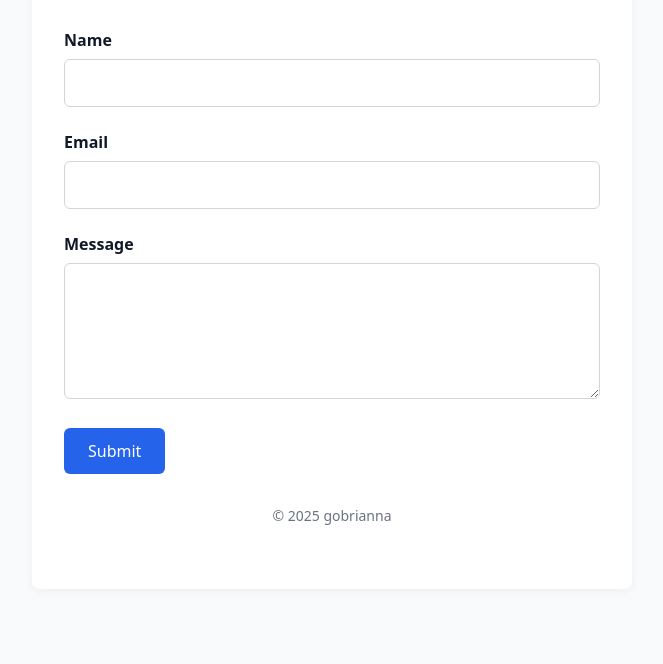
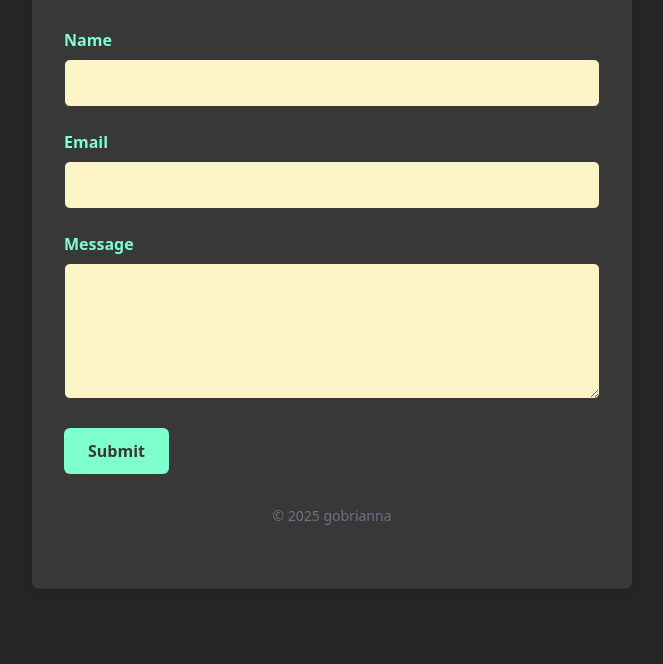
Before and after one commit to gobrianna/contact-form, a website: page public/index.html in a window 1280 px wide. Shown: the part 136-800 px from the top of the page, without its empty margins (308-971 px from the left). Drawn offline with Linux system fonts and the light colour scheme.

Commit message:
style: swap light ui for dark ui theme

```diff
--- a/public/index.html
+++ b/public/index.html
@@ -3,7 +3,7 @@
   <head>
     <meta charset="UTF-8" />
     <meta name="viewport" content="width=device-width, initial-scale=1.0" />
-    <title>Contact Form</title>
+    <title>Contact Us</title>
     <link rel="stylesheet" href="../src/style.css" />
   </head>
 
--- a/src/style.css
+++ b/src/style.css
@@ -6,7 +6,7 @@
 }
 
 body {
-  background: #f9fafb;
+  background: #252525;
   color: #111827;
   padding: 2rem;
 }
@@ -14,7 +14,7 @@ body {
 .container {
   max-width: 600px;
   margin: 0 auto;
-  background: #fff;
+  background: #383838;
   padding: 2rem;
   border-radius: 0.5rem;
   box-shadow: 0 2px 10px rgba(0, 0, 0, 0.05);
@@ -23,6 +23,7 @@ body {
 h1 {
   font-size: 1.8rem;
   margin-bottom: 0.5rem;
+  color: #7fffcd;
 }
 
 p {
@@ -37,6 +38,7 @@ p {
 label {
   display: block;
   margin-bottom: 0.5rem;
+  color: #7fffcd;
   font-weight: 600;
 }
 
@@ -44,30 +46,34 @@ input,
 textarea {
   width: 100%;
   padding: 0.75rem;
-  border: 1px solid #d1d5db;
+  background-color: #fdf5c8;
+  color: #6b7280;
+  border: 1px solid #383838;
   border-radius: 0.375rem;
   font-size: 1rem;
 }
 
 input:focus,
 textarea:focus {
-  border-color: #2563eb;
+  border-color: #7fffcd;
   outline: none;
 }
 
 button {
-  background-color: #2563eb;
-  color: #fff;
+  background-color: #7fffcd;
+  color: #383838;
   padding: 0.75rem 1.5rem;
   border: none;
   border-radius: 0.375rem;
   font-size: 1rem;
+  font-weight: bold;
   cursor: pointer;
   transition: background-color 0.2s ease;
 }
 
 button:hover {
-  background-color: #1e40af;
+  background-color: #7af683;
+  color: #383838;
 }
 
 footer {
```
